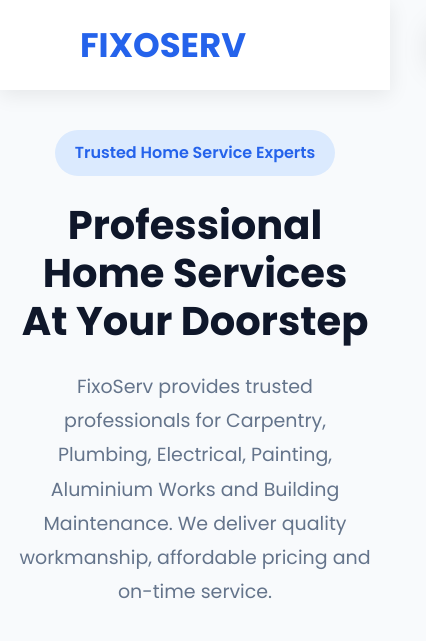
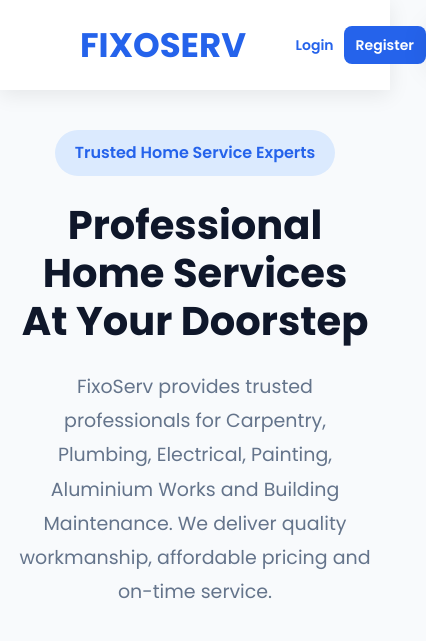
Before and after one commit to manojachari0630/FixoServ, a website built with Vite: page index.html in a window 390 px wide. Shown: the top 641 px of the page, 426 px wide, since content can reach past the window. Built offline with nearby package versions, Linux system fonts and the light colour scheme; no server answers.

Commit message:
Fix mobile login and navigation

```diff
--- a/css/mobile.css
+++ b/css/mobile.css
@@ -54,7 +54,26 @@ header{
 /* Guest Buttons */
 
 #guestMenu{
-    display:none;
+    display:flex;
+    align-items:center;
+    gap:10px;
+}
+
+#guestMenu .login-btn{
+    color:#2563eb;
+    font-size:14px;
+    font-weight:600;
+    text-decoration:none;
+}
+
+#guestMenu .register-btn{
+    background:#2563eb;
+    color:white;
+    padding:8px 12px;
+    border-radius:8px;
+    font-size:14px;
+    font-weight:600;
+    text-decoration:none;
 }
 
 
```
